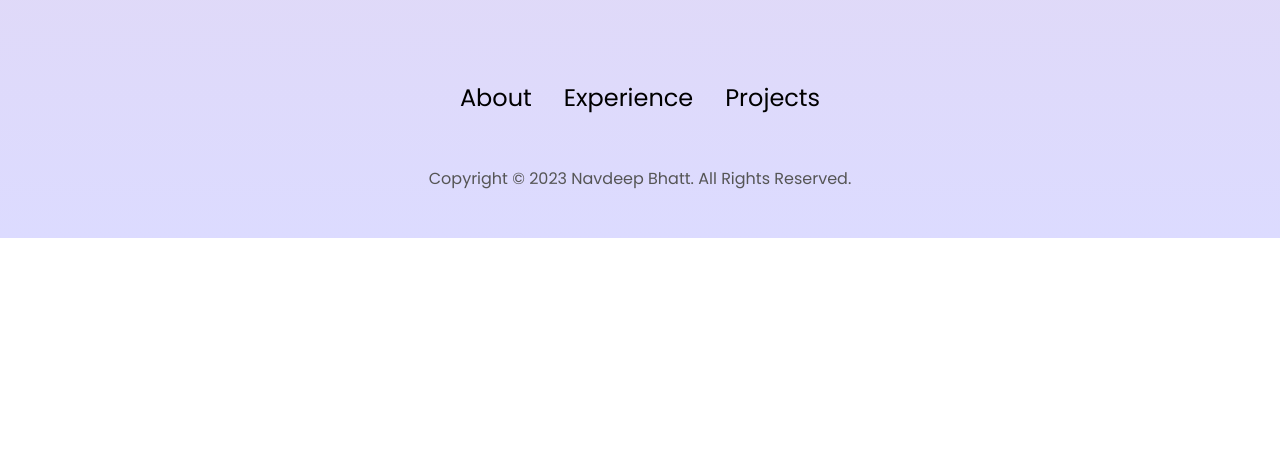
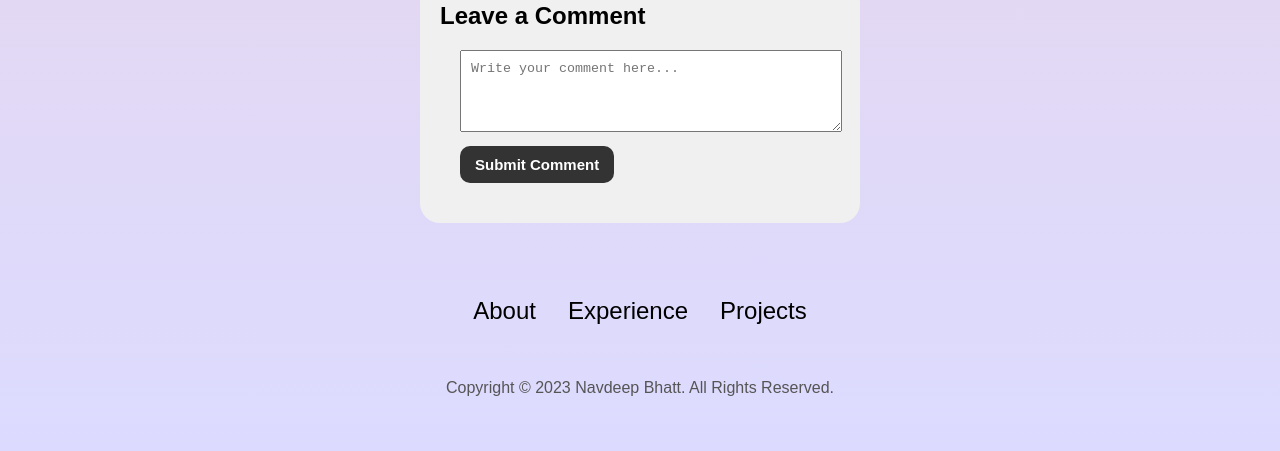
Before and after one commit to Navdeepbhatt08/Navdeep-Website, a plain HTML site: page index.html in a window 1280 px wide. Shown: the part 4448-4899 px from the top of the page. Before the commit the page ends 4686 px from the top, so only its background shows below. Drawn offline with Linux system fonts and the light colour scheme.

Commit message:
Added the Comment Section

```diff
--- a/index.html
+++ b/index.html
@@ -364,9 +364,84 @@
           />
           <p><a href="https://twitter.com/NavdeepBhatt08" target="_blank">Twitter</a></p>
         </div>
+      </div>
 
-      </div>
-    </section>
+    <style>
+        body {
+            font-family: Arial, sans-serif;
+            margin: 0;
+            padding: 0;
+            background-color: #f4f4f4;
+        }
+
+        .container {
+            width: 50%;
+            margin: auto;
+            overflow: hidden;
+        }
+
+
+        #comment-box {
+            background-color: #f0f0f0;
+            margin: 20px 20px;
+            padding: 20px 20px;
+            border-radius: 20px;
+        }
+
+        #comment-form {
+            margin: 20px;
+        }
+
+        #comment-form textarea {
+            width: 100%;
+            padding: 10px;
+            margin-bottom: 10px;
+        }
+
+        #comment-form input[type="submit"] {
+            padding: 10px 15px;
+            margin: auto;
+            background-color: #333;
+            color: #fff;
+            border: none;
+            cursor: pointer;
+            border-radius: 10px;
+        }
+
+        #comments {
+            background-color: #fff;
+            padding: 20px;
+            border-radius: 5px;
+        }
+        .comment p {
+            margin: 0;
+        }
+
+        @media (max-width: 600px) {
+          .container {
+              width: 100%;
+          }
+        }
+        #subbtn
+        {
+         font-size: 15px;
+         font-weight:600;
+         align-content: center;
+        }
+    </style>
+
+    <div class="container">
+        <div id="comment-box">
+            <h2>Leave a Comment</h2>
+            <form id="comment-form">
+                <textarea id="comment" placeholder="Write your comment here..." rows="4"></textarea>
+                <br>
+                <input type="submit" id="subbtn" value="Submit Comment" onclick="">
+            </form>
+        </div>
+    </div>
+  </section>
+</body>
     <footer>
       <nav>
         <div class="nav-links-container">
--- a/mediaqueries.css
+++ b/mediaqueries.css
@@ -3,6 +3,8 @@
     height: 83vh;
     margin-bottom: 6rem;
   }
+
+
   .about-containers {
     flex-wrap: wrap;
   }
@@ -47,11 +49,9 @@
   }
 }
 
+
 @media screen and (max-width: 600px) {
   #contact,
-  footer {
-    height: 40vh;
-  }
   #profile {
     height: 83vh;
     margin-bottom: 0;
@@ -59,10 +59,7 @@
   article {
     font-size: 1rem;
   }
-  footer nav {
-    height: fit-content;
-    margin-bottom: 2rem;
-  }
+
   .about-containers,
   .contact-info-upper-container,
   .btn-container {
```
